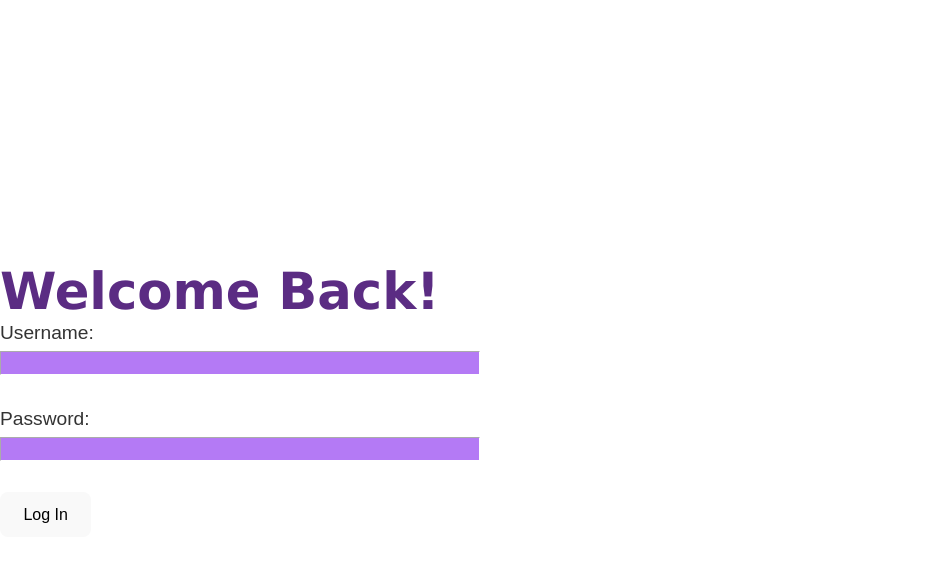
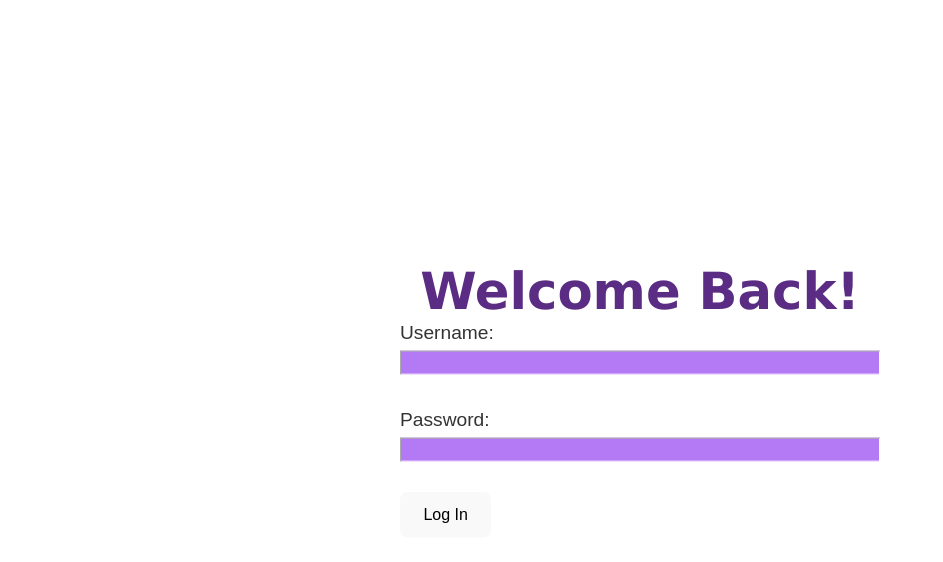
Before and after one commit to Oasis-NEU/s26-group-7, a React (Vite) app in the folder frontend/: page / in a window 1280 px wide. Both pictures are taken after a click on the button "Log In". Shown: the top 562 px of the page, without its empty margins (0-943 px from the left). Built offline with nearby package versions, Linux system fonts and the light colour scheme.

Commit message:
Centered elements in LoginPage and SignUpPage, and changed website name.

```diff
--- a/frontend/src/App.jsx
+++ b/frontend/src/App.jsx
@@ -29,7 +29,7 @@ function App() {
   }
 
   const handleSignUpClick = () => {
-    setSignUpHeaderText('Thanks for your interest in "Letters to Her"!')
+    setSignUpHeaderText('Thanks for your interest in Unwritten!')
     setShowSignUpPage(true)
   }
 
--- a/frontend/src/Header.jsx
+++ b/frontend/src/Header.jsx
@@ -2,6 +2,6 @@ import React from 'react'
 
 export function Header() {
     return (
-        <h1 className="brand-title">Letters to Her</h1>
+        <h1 className="brand-title">Unwritten</h1>
     )
 }
--- a/frontend/src/LoginPage.jsx
+++ b/frontend/src/LoginPage.jsx
@@ -9,6 +9,13 @@ export function LoginPage({ headerText, onSubmit }) {
         onSubmit({username, password})
     }
     return (
+        <div
+        style = {{
+            position: "absolute",
+            top: "50%",
+            left: "50%",
+            transform: "translate(-50%, -50%)",
+        }}>
         <div>
             <h1>{headerText}</h1>
             <form onSubmit={handleSubmit}>
@@ -23,5 +30,6 @@ export function LoginPage({ headerText, onSubmit }) {
                 <button type="submit">Log In</button>
             </form>
         </div>
+        </div>
     )
 }
--- a/frontend/src/SignUpPage.jsx
+++ b/frontend/src/SignUpPage.jsx
@@ -10,6 +10,13 @@ export function SignUpPage({headerText, onSubmit}) {
         onSubmit({username, name, password})
     }
     return (
+        <div
+        style = {{
+            position: "absolute",
+            top: "50%",
+            left: "50%",
+            transform: "translate(-50%, -50%)",
+        }}>
         <div>
             <h1>{headerText}</h1>
             <form onSubmit={handleSubmit}>
@@ -28,5 +35,6 @@ export function SignUpPage({headerText, onSubmit}) {
                 <button type="submit">Sign Up</button>
             </form>
         </div>
+        </div>
     )
 }
--- a/frontend/src/index.css
+++ b/frontend/src/index.css
@@ -35,6 +35,7 @@ h1 {
   line-height: 1.1;
   font-family: 'Lucida Sans';
   color: #5b2c83;
+  text-align: center;
 }
 
 button {
```
